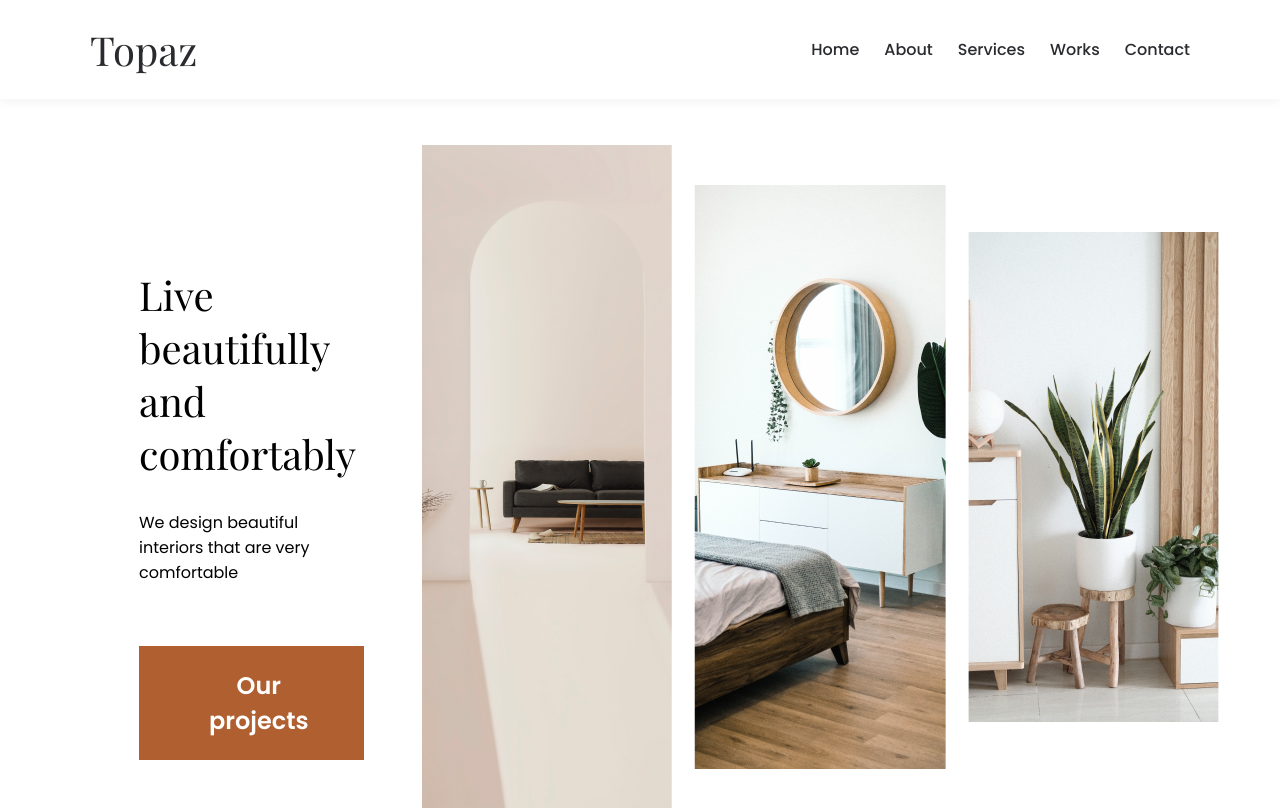
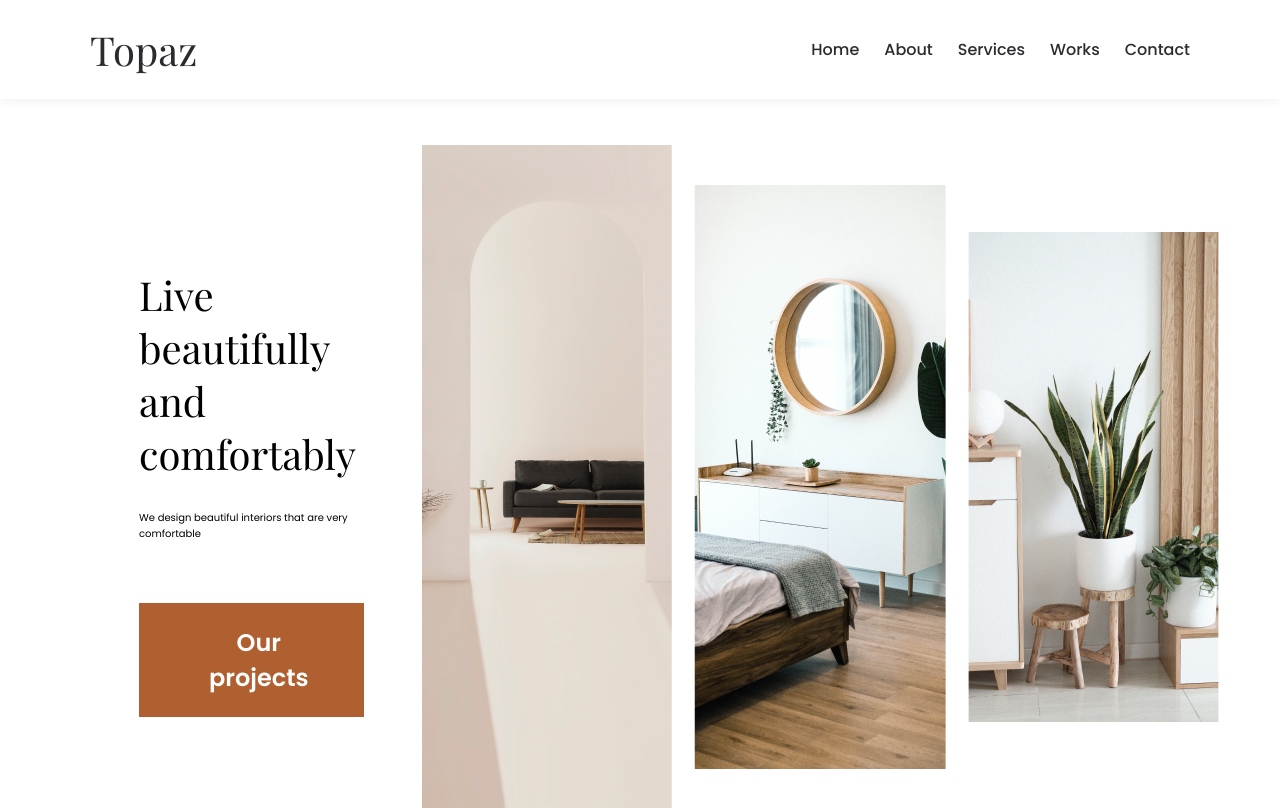
Before and after one commit to habibwritescode/topaz, a Next.js app: page / in a window 1280 px wide. Built offline with nearby package versions, Linux system fonts and the light colour scheme.

Commit message:
Create headings component

```diff
--- a/styles/base/_typography.scss
+++ b/styles/base/_typography.scss
@@ -15,12 +15,16 @@ body{
   }
 
   &-secondary{
+    color: $color-secondary;
+    font-size: 2.4rem;
   }
 
   &-tertiary{
+    font-size: 3.2rem;
+    font-weight: 400;
   }
 }
 
-.header__paragraph{
+.paragraph{
   font-size: 1.6rem;
 }
```
Also changed, not shown: components/Heading.js (added, +10 -0 lines).
